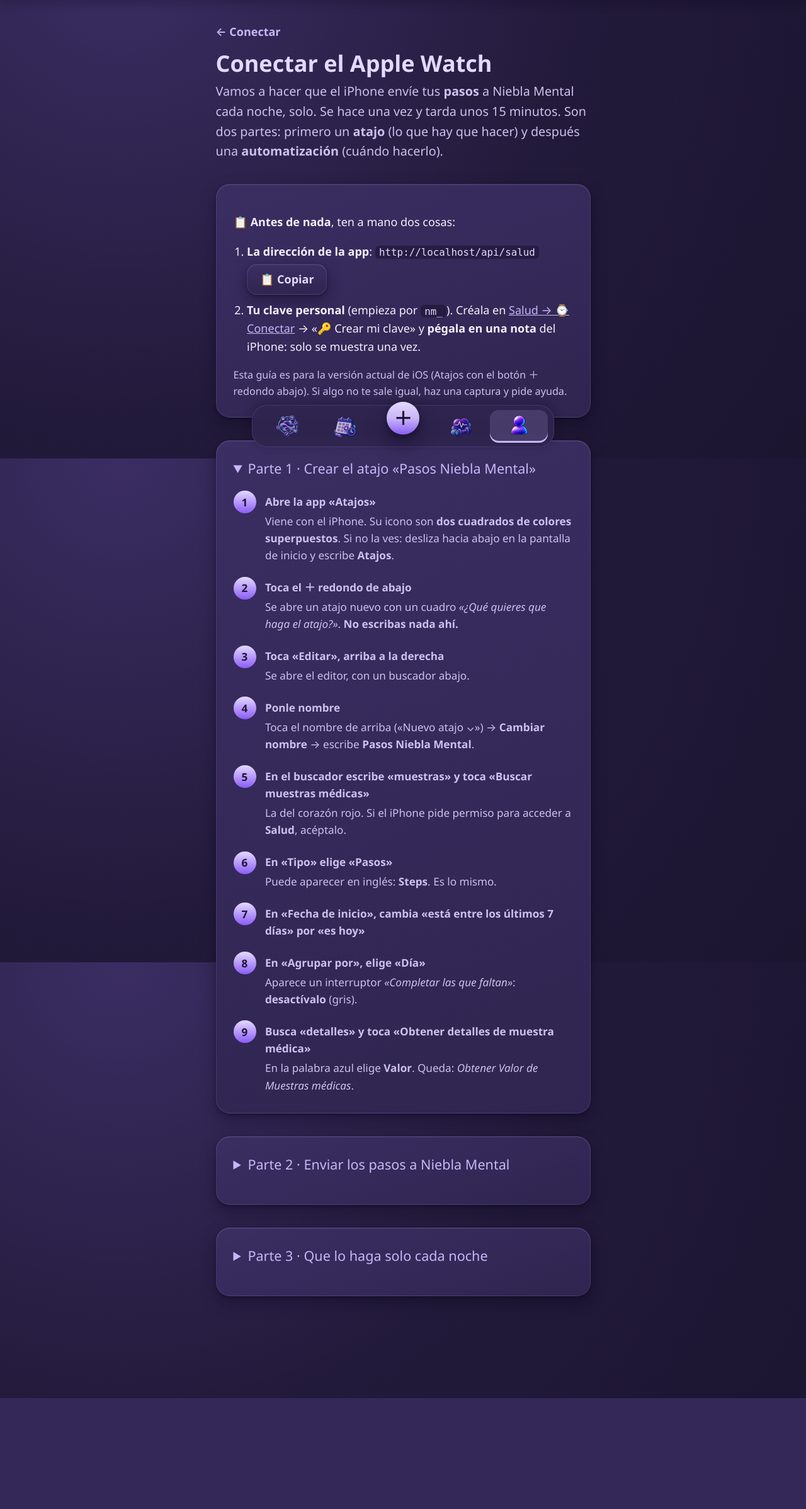
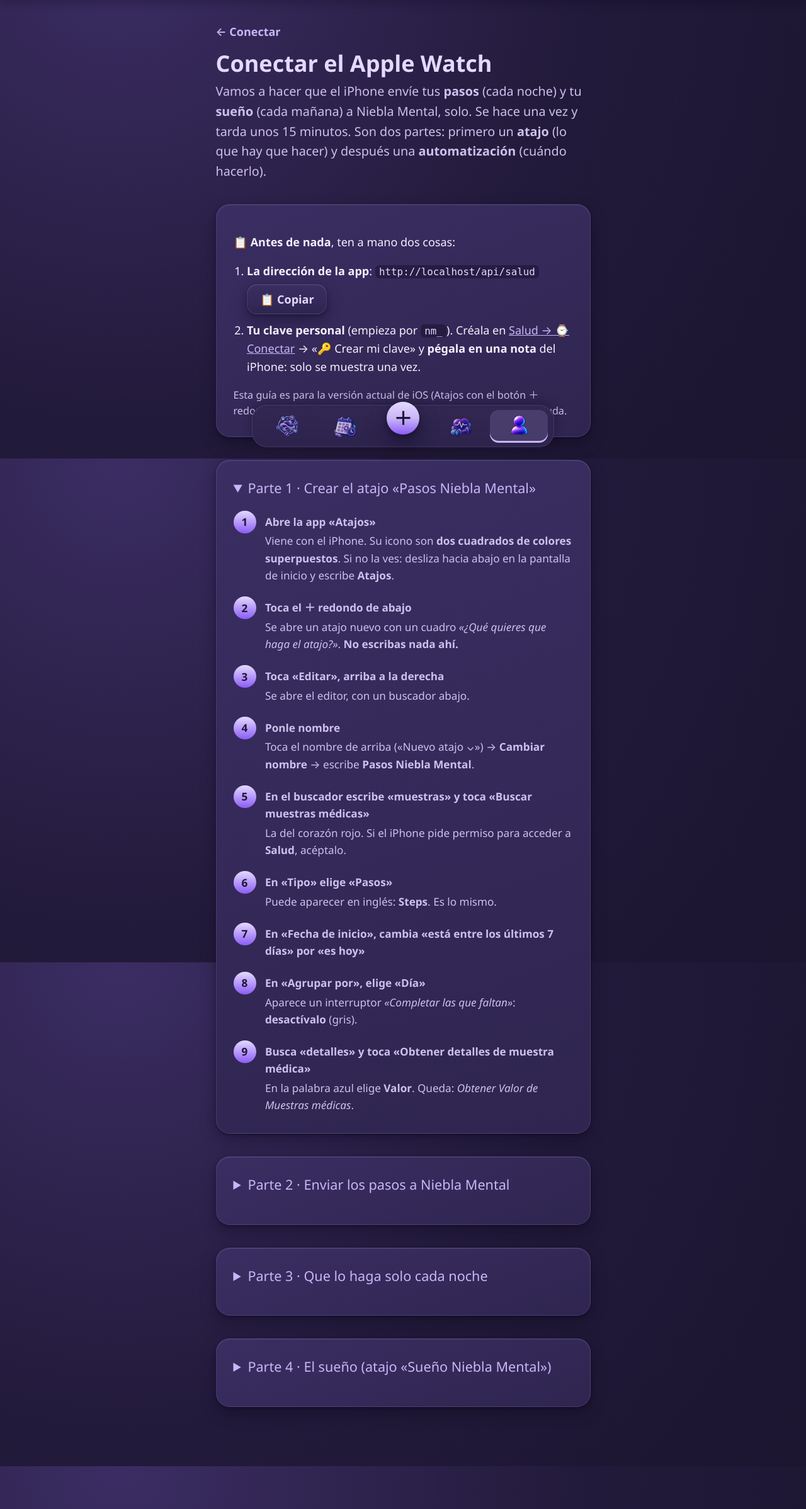
Before and after one commit to patriciaalonsodev/niebla-mental, a Flask app: page /perfil/reloj/guia in a window 1280 px wide. Shown: the part 72-2468 px from the top of the page at 63% size. Before the commit the page ends 2292 px from the top, so only its background shows below. Run offline with Flask 3, Linux system fonts and the light colour scheme; the visitor is signed in with stand-in values (Sample User, id 1); parts of the project's set-up code (start-up, migrations or seed data) failed here and were passed over; some libraries are stand-ins or nearby versions.

Commit message:
Sueño: la respuesta dice de qué hora a qué hora; guía del sueño
Co-Authored-By: Claude Opus 5.5 <noreply@anthropic.com>

```diff
--- a/api_salud.py
+++ b/api_salud.py
@@ -187,7 +187,10 @@ def recibir():
                               minutos_dormido=minutos, hora_acostarse=acostarse,
                               hora_levantarse=levantarse, **fases)
                 if minutos is not None:
-                    guardado.append(f"sueño {minutos // 60} h {minutos % 60} min")
+                    texto = f"sueño {minutos // 60} h {minutos % 60} min"
+                    if acostarse and levantarse:
+                        texto += f" (de {acostarse:%H:%M} a {levantarse:%H:%M})"
+                    guardado.append(texto)
     except (ValueError, TypeError, AttributeError, IndexError) as error:
         db.session.rollback()
         return {"ok": False, "mensaje": f"Algún dato no se entiende ({error})."}, 400
--- a/templates/perfil/guia_reloj.html
+++ b/templates/perfil/guia_reloj.html
@@ -16,7 +16,8 @@
 {% block contenido %}
   <p class="volver"><a href="{{ url_for('cuerpo.conectar') }}">← Conectar</a></p>
   <h1>Conectar el Apple Watch</h1>
-  <p class="subtitulo">Vamos a hacer que el iPhone envíe tus <strong>pasos</strong> a Niebla Mental cada noche, solo.
+  <p class="subtitulo">Vamos a hacer que el iPhone envíe tus <strong>pasos</strong> (cada noche) y tu <strong>sueño</strong>
+    (cada mañana) a Niebla Mental, solo.
     Se hace una vez y tarda unos 15 minutos. Son dos partes: primero un <strong>atajo</strong> (lo que hay que hacer)
     y después una <strong>automatización</strong> (cuándo hacerlo).</p>
 
@@ -133,6 +134,48 @@
     </ol>
   </details>
 
+  {# ───────────── PARTE 4: EL SUEÑO ───────────── #}
+  <details class="panel guia-parte">
+    <summary class="titulo-panel">Parte 4 · El sueño (atajo «Sueño Niebla Mental»)</summary>
+    <p class="ayuda">Se hace igual que el de pasos, cambiando las acciones. Crea un atajo nuevo (＋ → «Editar») y llámalo
+      <strong>Sueño Niebla Mental</strong>.</p>
+    <ol class="pasos-guia">
+      {% call paso(1, "«Buscar muestras médicas»") %}
+        <ul>
+          <li><strong>Tipo</strong>: Sueño.</li>
+          <li><strong>Fecha de inicio</strong>: está entre los últimos <strong>1 día</strong>.</li>
+          <li>Añade un filtro: <strong>Valor</strong> · <strong>no es</strong> · <strong>En cama</strong>.</li>
+          <li><strong>Ordenar por</strong>: Fecha de inicio · <strong>Más antiguo primero</strong>.</li>
+        </ul>
+      {% endcall %}
+      {% call paso(2, "«Obtener detalles de muestra médica» → «Fecha de inicio»") %}{% endcall %}
+      {% call paso(3, "«Obtener ítem de la lista» → «Primer ítem» de Fecha de inicio") %}
+        <p>Es la hora a la que te dormiste.</p>
+      {% endcall %}
+      {% call paso(4, "Otra vez «Obtener detalles de muestra médica» → «Fecha de fin»") %}
+        <p>Si sale una variable gris vacía, tócala y elige <strong>Muestras médicas</strong>.</p>
+      {% endcall %}
+      {% call paso(5, "«Obtener ítem de la lista» → «Último ítem» de Fecha de fin") %}
+        <p>Es la hora a la que te despertaste.</p>
+      {% endcall %}
+      {% call paso(6, "«Obtener contenido de URL», igual que en el de pasos") %}
+        <p>Misma dirección, <strong>POST</strong> y la misma cabecera <code>Authorization</code>. En el cuerpo JSON, dos campos
+          de tipo <strong>Texto</strong>:</p>
+        <ul>
+          <li><code>acostarse</code> → «Seleccionar variable» → toca la acción del paso 3.</li>
+          <li><code>levantarse</code> → «Seleccionar variable» → toca la acción del paso 5.</li>
+        </ul>
+      {% endcall %}
+      {% call paso(7, "Pruébalo con ▶") %}
+        <p>Tiene que salir: <em>«Guardado en Niebla Mental: sueño 7 h 30 min ✓»</em>.</p>
+      {% endcall %}
+      {% call paso(8, "Automatización: igual que la Parte 3, pero por la mañana") %}
+        <p>«Momento del día» a las <strong>10:30</strong> (cuando ya estés despierta y con el móvil), cada día,
+          ejecutando <strong>Sueño Niebla Mental</strong>. Lo verás en <strong>Salud → Sueño</strong>.</p>
+      {% endcall %}
+    </ol>
+  </details>
+
   <script>
     document.querySelectorAll("[data-copiar]").forEach((b) => b.addEventListener("click", async () => {
       const texto = document.getElementById(b.dataset.copiar).textContent.trim();
```
